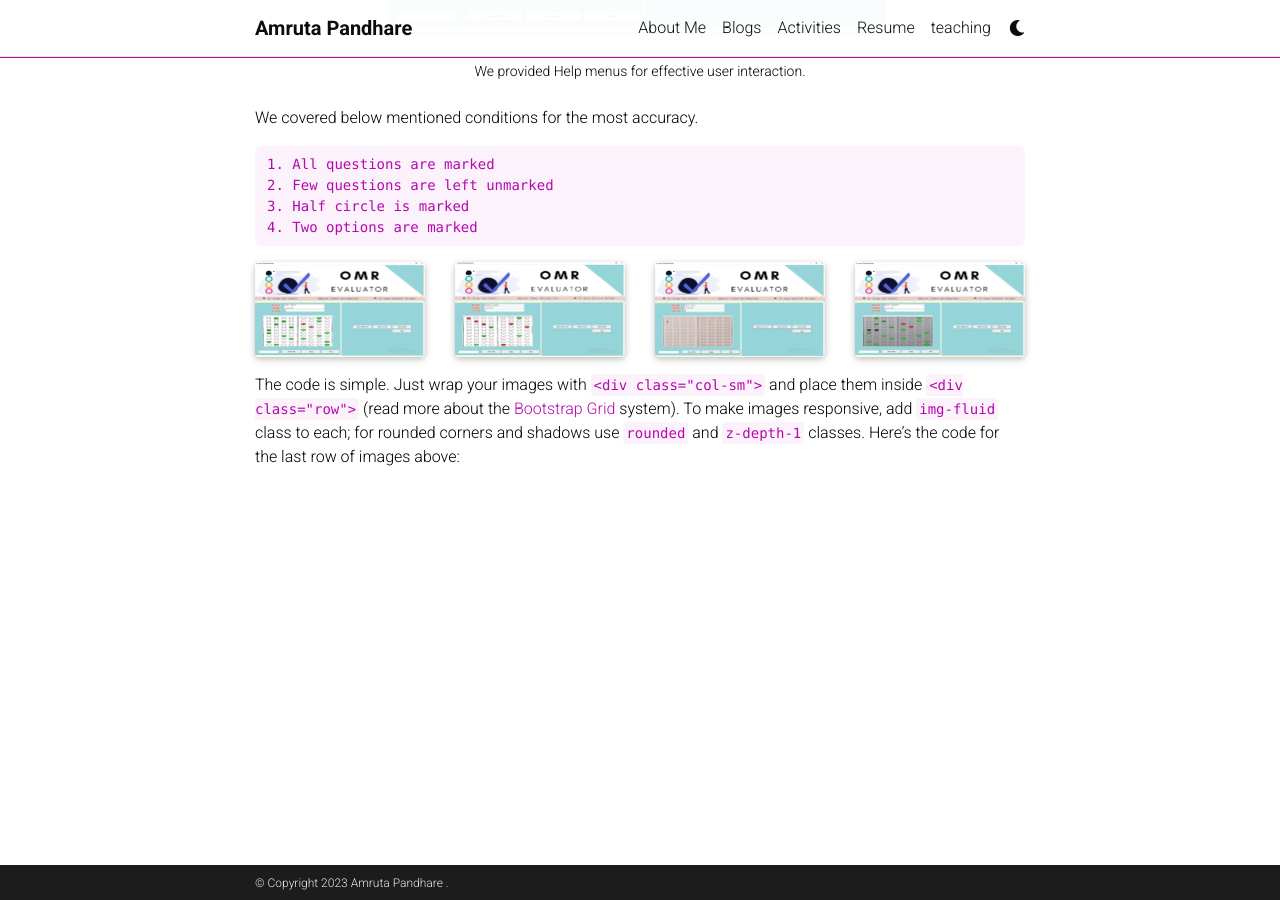
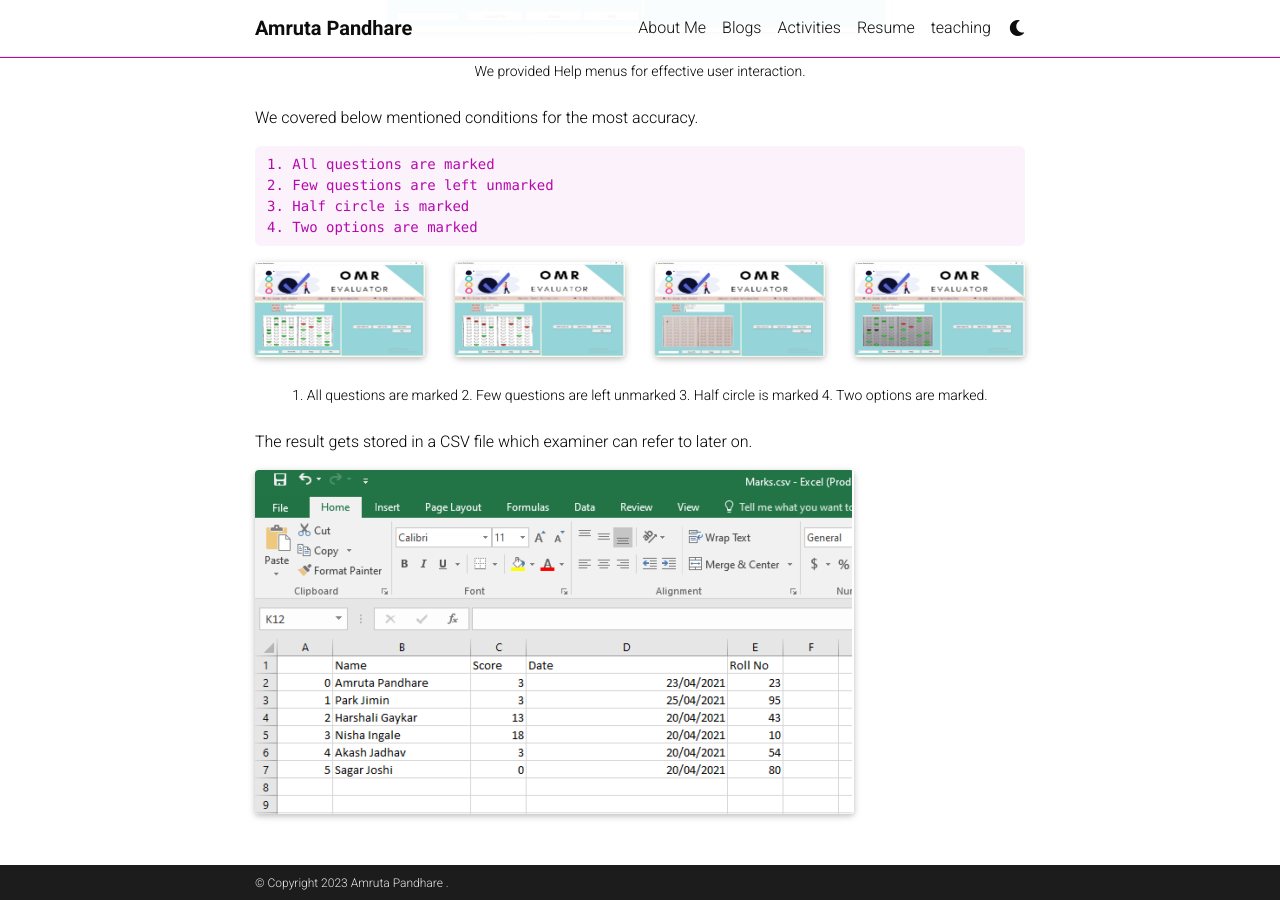
Before and after one commit to AmrutaPandhare/AmrutaPandhare.github.io, a Jekyll site: the page built from _projects/5_project.md, in a window 1280 px wide and 900 px high, scrolled down 1627 px. Built offline with Jekyll 4.4.1, drawn with Linux system fonts in a browser that asks for light colours; full-size pictures stand in for the smaller copies a plugin makes; comment, search, counter and statistics services are not loaded; a style sheet for code colours, icons or effects is not loaded.

Commit message:
Update 5_project.md

```diff
--- a/_projects/5_project.md
+++ b/_projects/5_project.md
@@ -87,12 +87,13 @@ You describe how you toiled, sweated, *bled* for your project, and then... you r
         {% include figure.html path="assets/img/whentwooptionsaremarked.jpg" class="img-fluid rounded z-depth-1" %}
     </div>
 </div>
-<!-- <div class="caption">
-    Caption photos easily. On the left, a road goes through a tunnel. Middle, leaves artistically fall in a hipster photoshoot. Right, in another hipster photoshoot, a lumberjack grasps a handful of pine needles.
+<div class="caption">
+    1. All questions are marked 2. Few questions are left unmarked 3. Half circle is marked 4. Two options are marked.
 </div>
- -->
 
-The code is simple.
-Just wrap your images with `<div class="col-sm">` and place them inside `<div class="row">` (read more about the <a href="https://getbootstrap.com/docs/4.4/layout/grid/">Bootstrap Grid</a> system).
-To make images responsive, add `img-fluid` class to each; for rounded corners and shadows use `rounded` and `z-depth-1` classes.
-Here's the code for the last row of images above:
+The result gets stored in a CSV file which examiner can refer to later on.
+<div class="row">
+    <div class="col-sm mt-3 mt-md-0">
+        {% include figure.html path="assets/img/result.png" class="img-fluid rounded z-depth-1" %}
+    </div>
+</div>
```
